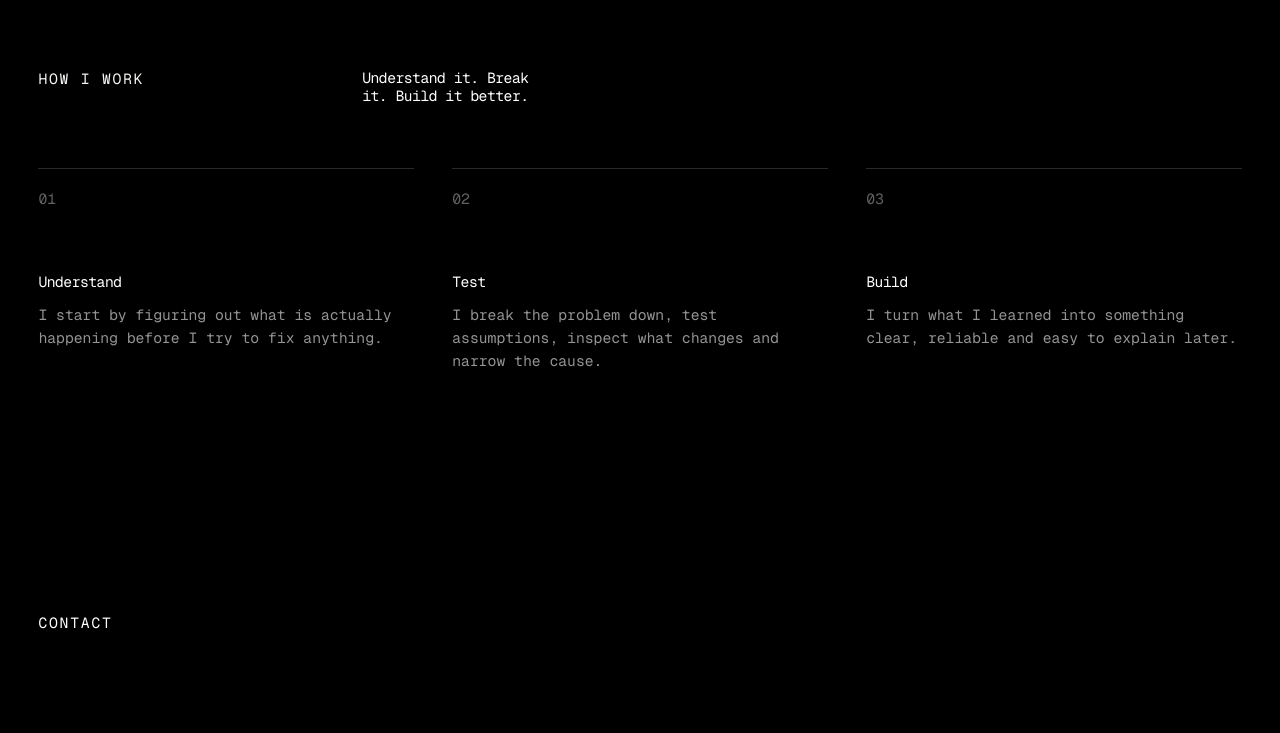
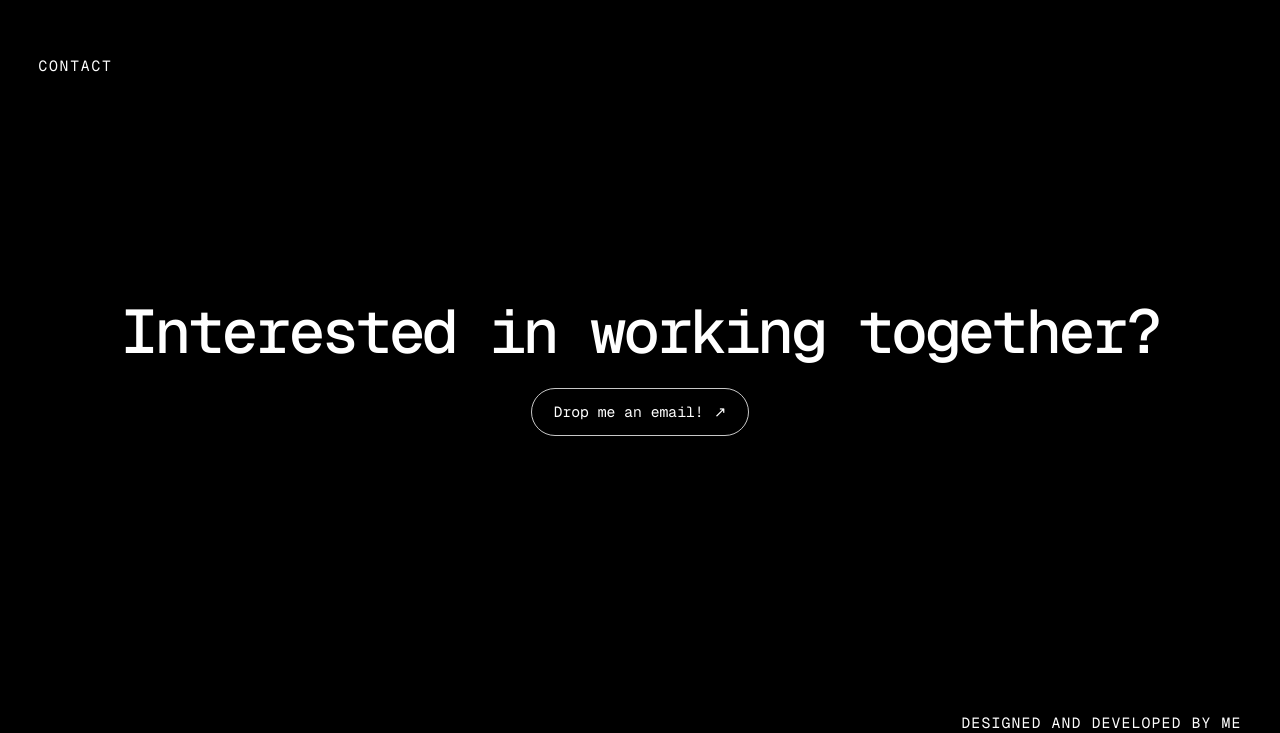
Before and after one commit to emma-dasilva-dev/emma-portfolio, a Next.js app: page / in a window 1280 px wide. Shown: the part 2999-3732 px from the top of the page. Built offline with nearby package versions, Linux system fonts and the light colour scheme.

Commit message:
Remove How I Work section from homepage

```diff
--- a/src/app/page.tsx
+++ b/src/app/page.tsx
@@ -1,6 +1,5 @@
 import About from "@/components/sections/About";
 import Contact from "@/components/sections/Contact";
-import HowIWork from "@/components/sections/HowIWork";
 import Projects from "@/components/sections/Projects";
 import Stack from "@/components/sections/Stack";
 import PortfolioHeroWithPaperShaders from "@/components/ui/portfolio-hero-with-paper-shaders";
@@ -25,9 +24,6 @@ export default function Home() {
           <Projects />
         </SectionTransition>
 
-        <SectionTransition direction="up">
-          <HowIWork />
-        </SectionTransition>
 
         <Contact />
       </main>
```
